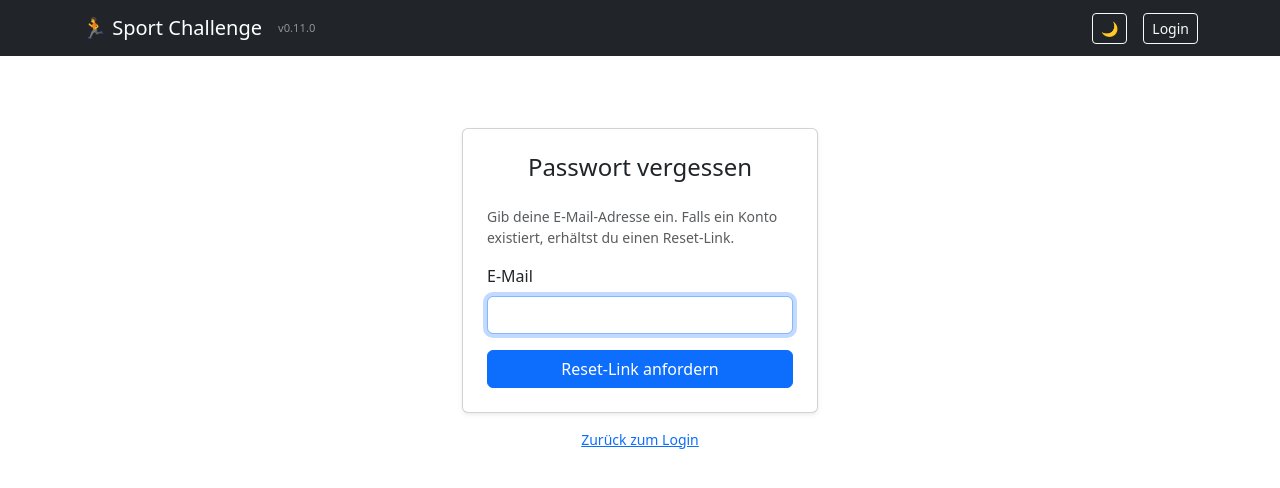
After one commit to total-verpLANt/sport-challenge, a Flask app: template app/templates/auth/forgot_password.html in a window 1280 px wide. The commit adds this page. Shown: the top 488 px of the page. Run offline with Flask 3, Linux system fonts and the light colour scheme; the template is opened without the code that fills it, so the values that code supplies are empty; some libraries are stand-ins or nearby versions.

Commit message:
feat(email): Passwort-vergessen-Flow mit itsdangerous-Token
Routen forgot_password + reset_password/<token> in auth.py.
URLSafeTimedSerializer (SECRET_KEY, 1h TTL), timing-sicheres Verhalten
(gleiche Antwort ob E-Mail bekannt oder nicht), Rate-Limit 3/min.
Passwort-vergessen-Link im Login-Template ergänzt.

Co-Authored-By: Claude Sonnet 4.6 <noreply@anthropic.com>

```diff
--- a/app/routes/auth.py
+++ b/app/routes/auth.py
@@ -3,6 +3,7 @@ from datetime import datetime, timedelta, timezone
 
 from flask import Blueprint, flash, redirect, render_template, request, url_for
 from flask_login import current_user, login_required, login_user, logout_user
+from itsdangerous import BadSignature, SignatureExpired, URLSafeTimedSerializer
 from sqlalchemy import func
 
 from email_validator import validate_email, EmailNotValidError
@@ -123,6 +124,93 @@ def logout():
     return redirect(url_for("auth.login"))
 
 
+_RESET_TOKEN_MAX_AGE = 3600  # 1 Stunde
+_RESET_SALT = "password-reset"
+
+
+@auth_bp.route("/forgot-password", methods=["GET", "POST"])
+@limiter.limit("3 per minute")
+def forgot_password():
+    if current_user.is_authenticated:
+        return redirect(url_for("activities.week_view"))
+
+    if request.method == "POST":
+        email = request.form.get("email", "").strip()
+        # Timing-sicheres Verhalten: gleiche Antwort ob E-Mail bekannt oder nicht
+        user = None
+        try:
+            result = validate_email(email, check_deliverability=False)
+            user = db.session.execute(
+                db.select(User).filter_by(email=result.normalized)
+            ).scalar_one_or_none()
+        except EmailNotValidError:
+            pass
+
+        if user is not None:
+            _send_password_reset_mail(user)
+
+        flash("Falls ein Konto mit dieser E-Mail existiert, wurde ein Reset-Link versendet.", "info")
+        return redirect(url_for("auth.forgot_password"))
+
+    return render_template("auth/forgot_password.html")
+
+
+@auth_bp.route("/reset-password/<token>", methods=["GET", "POST"])
+def reset_password(token: str):
+    from flask import current_app
+
+    s = URLSafeTimedSerializer(current_app.config["SECRET_KEY"])
+    try:
+        user_id = s.loads(token, salt=_RESET_SALT, max_age=_RESET_TOKEN_MAX_AGE)
+    except SignatureExpired:
+        flash("Der Reset-Link ist abgelaufen. Bitte fordere einen neuen an.", "danger")
+        return redirect(url_for("auth.forgot_password"))
+    except BadSignature:
+        flash("Ungültiger Reset-Link.", "danger")
+        return redirect(url_for("auth.forgot_password"))
+
+    user = db.session.get(User, user_id)
+    if user is None:
+        flash("Benutzer nicht gefunden.", "danger")
+        return redirect(url_for("auth.forgot_password"))
+
+    error = None
+    if request.method == "POST":
+        password = request.form.get("password", "")
+        password2 = request.form.get("password2", "")
+        if len(password) < _MIN_PASSWORD_LENGTH:
+            error = f"Passwort muss mindestens {_MIN_PASSWORD_LENGTH} Zeichen lang sein."
+        elif password != password2:
+            error = "Passwörter stimmen nicht überein."
+        else:
+            user.set_password(password)
+            db.session.commit()
+            flash("Passwort erfolgreich geändert. Du kannst dich jetzt einloggen.", "success")
+            return redirect(url_for("auth.login"))
+
+    return render_template("auth/reset_password.html", token=token, error=error)
+
+
+def _send_password_reset_mail(user: User) -> None:
+    """Sendet Reset-Mail. Fehler werden nur geloggt – kein Hinweis an den Client."""
+    from flask import current_app
+
+    s = URLSafeTimedSerializer(current_app.config["SECRET_KEY"])
+    token = s.dumps(user.id, salt=_RESET_SALT)
+    reset_url = url_for("auth.reset_password", token=token, _external=True)
+
+    body = render_template("email/password_reset.txt", reset_url=reset_url)
+    try:
+        get_mailer().send(
+            to=user.email,
+            subject="[Sport Challenge] Passwort zurücksetzen",
+            text=body,
+            tags=["password-reset"],
+        )
+    except MailgunError as exc:
+        logger.error("Password-Reset-Mail an %s fehlgeschlagen: %s", user.email, exc)
+
+
 def _notify_admins_new_user(new_user: User) -> None:
     """Sendet Admin-Benachrichtigung bei Neuregistrierung. Fehler werden nur geloggt."""
     admins = db.session.execute(
--- /dev/null
+++ b/app/templates/auth/forgot_password.html
@@ -0,0 +1,44 @@
+{% extends "base.html" %}
+
+{% block content %}
+<div class="row justify-content-center">
+  <div class="col-12 col-sm-8 col-md-5 col-lg-4">
+    <div class="card shadow-sm mt-5">
+      <div class="card-body p-4">
+        <h4 class="card-title mb-4 text-center">Passwort vergessen</h4>
+
+        {% with messages = get_flashed_messages(with_categories=true) %}
+          {% for category, message in messages %}
+            <div class="alert alert-{{ category if category != 'message' else 'info' }}">{{ message }}</div>
+          {% endfor %}
+        {% endwith %}
+
+        <p class="text-muted small mb-3">
+          Gib deine E-Mail-Adresse ein. Falls ein Konto existiert, erhältst du einen Reset-Link.
+        </p>
+
+        <form method="post" action="{{ url_for('auth.forgot_password') }}" novalidate>
+          <input type="hidden" name="csrf_token" value="{{ csrf_token() }}">
+          <div class="mb-3">
+            <label for="email" class="form-label">E-Mail</label>
+            <input
+              type="email"
+              class="form-control"
+              id="email"
+              name="email"
+              autocomplete="email"
+              required
+              autofocus>
+          </div>
+          <div class="d-grid">
+            <button type="submit" class="btn btn-primary">Reset-Link anfordern</button>
+          </div>
+        </form>
+      </div>
+    </div>
+    <p class="text-center text-muted mt-3 small">
+      <a href="{{ url_for('auth.login') }}">Zurück zum Login</a>
+    </p>
+  </div>
+</div>
+{% endblock %}
--- a/app/templates/auth/login.html
+++ b/app/templates/auth/login.html
@@ -56,6 +56,8 @@
     </div>
     <p class="text-center text-muted mt-3 small">
       Noch kein Konto? <a href="{{ url_for('auth.register') }}">Jetzt registrieren</a>
+      &nbsp;·&nbsp;
+      <a href="{{ url_for('auth.forgot_password') }}">Passwort vergessen?</a>
     </p>
   </div>
 </div>
```
Also changed, not shown: app/templates/auth/reset_password.html (added, +47 -0 lines), app/templates/email/password_reset.txt (added, +13 -0 lines).
